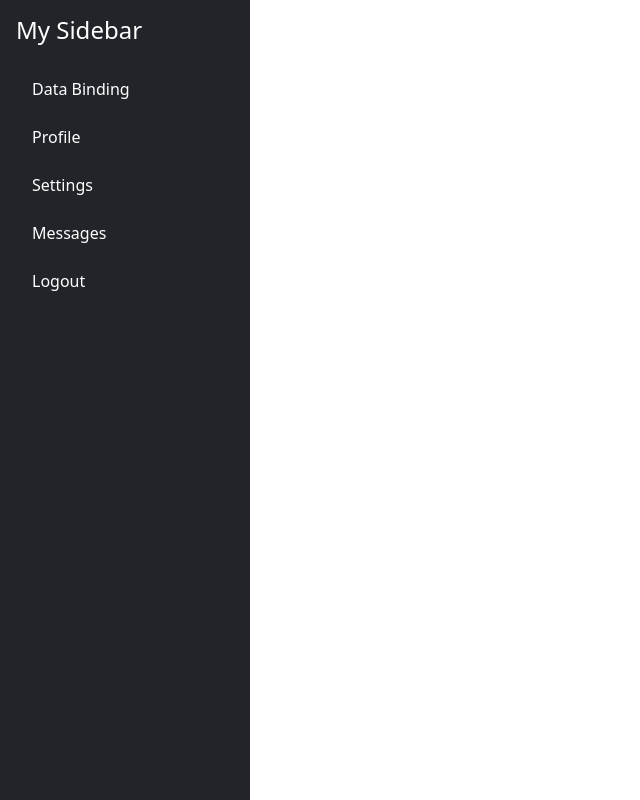
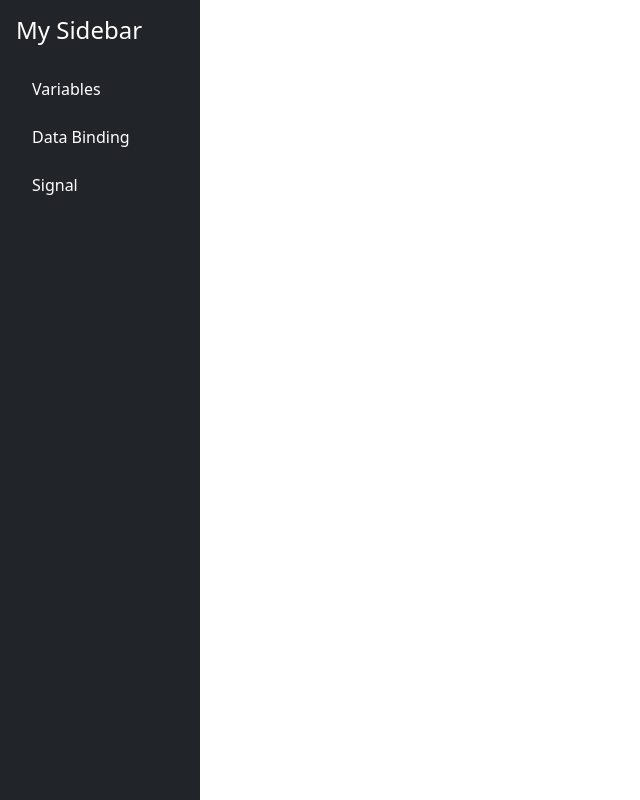
Before and after one commit to chengyus/angular21_tutorial, an Angular app: page / in a window 1280 px wide. Shown: the whole page, without its empty margins (0-640 px from the left). Built offline with nearby package versions, Linux system fonts and the light colour scheme.

Commit message:
sidebar working; p3 -15:45

```diff
--- a/src/app/app.html
+++ b/src/app/app.html
@@ -1,23 +1,17 @@
 <div class="d-flex">
 
   <!-- Sidebar -->
-  <nav class="bg-dark text-white p-3 vh-100" style="width: 250px;">
+  <nav class="bg-dark text-white p-3 vh-100" style="width: 200px;">
     <h4 class="mb-4">My Sidebar</h4>
     <ul class="nav flex-column">
+      <li class="nav-item mb-2">
+        <a routerLink="variables" class="nav-link text-white">Variables</a>
+      </li>
       <li class="nav-item mb-2">
         <a routerLink="databinding" class="nav-link text-white">Data Binding</a>
       </li>
       <li class="nav-item mb-2">
-        <a href="#" class="nav-link text-white">Profile</a>
-      </li>
-      <li class="nav-item mb-2">
-        <a href="#" class="nav-link text-white">Settings</a>
-      </li>
-      <li class="nav-item mb-2">
-        <a href="#" class="nav-link text-white">Messages</a>
-      </li>
-      <li class="nav-item">
-        <a href="#" class="nav-link text-white">Logout</a>
+        <a routerLink="signal" class="nav-link text-white">Signal</a>
       </li>
     </ul>
   </nav>
```
